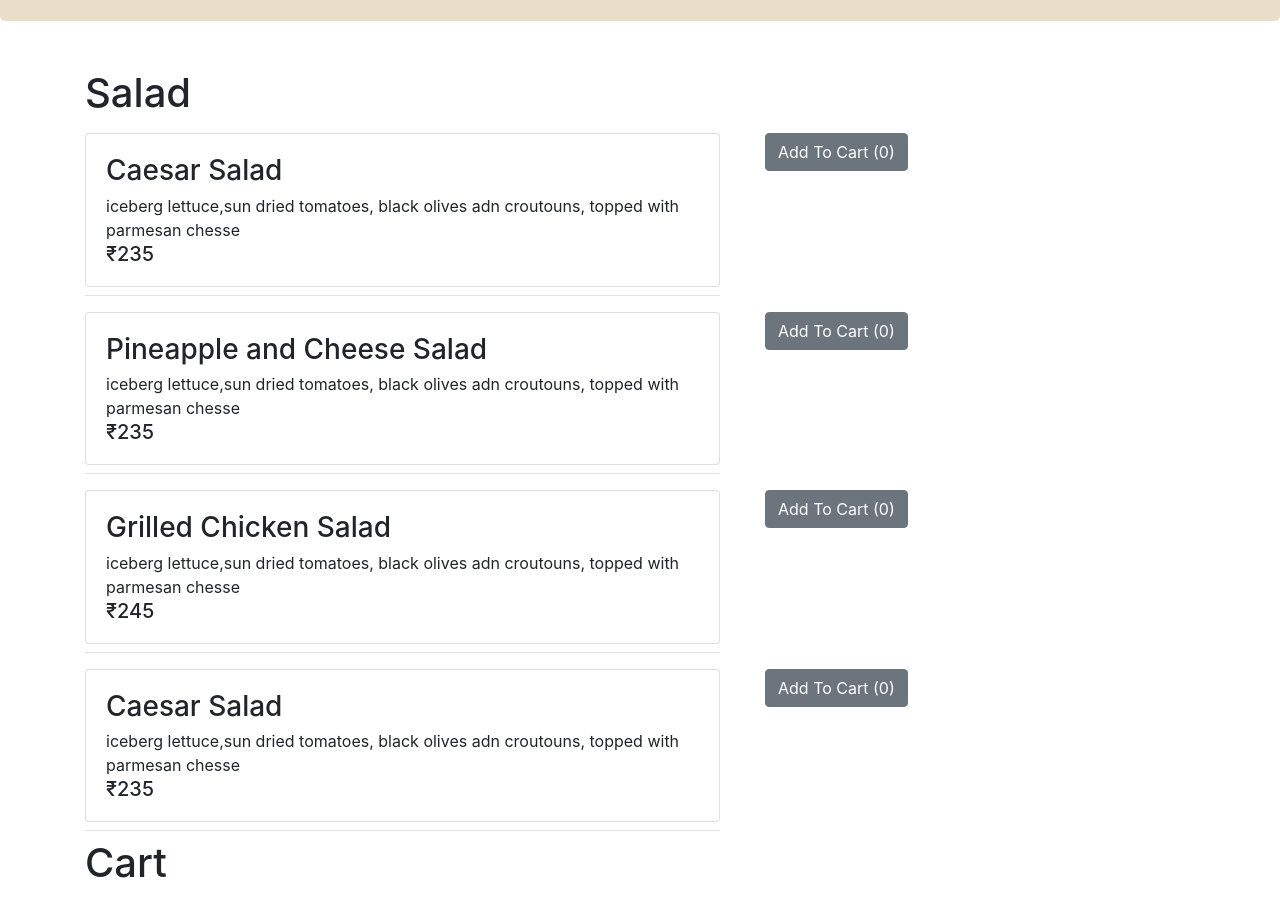
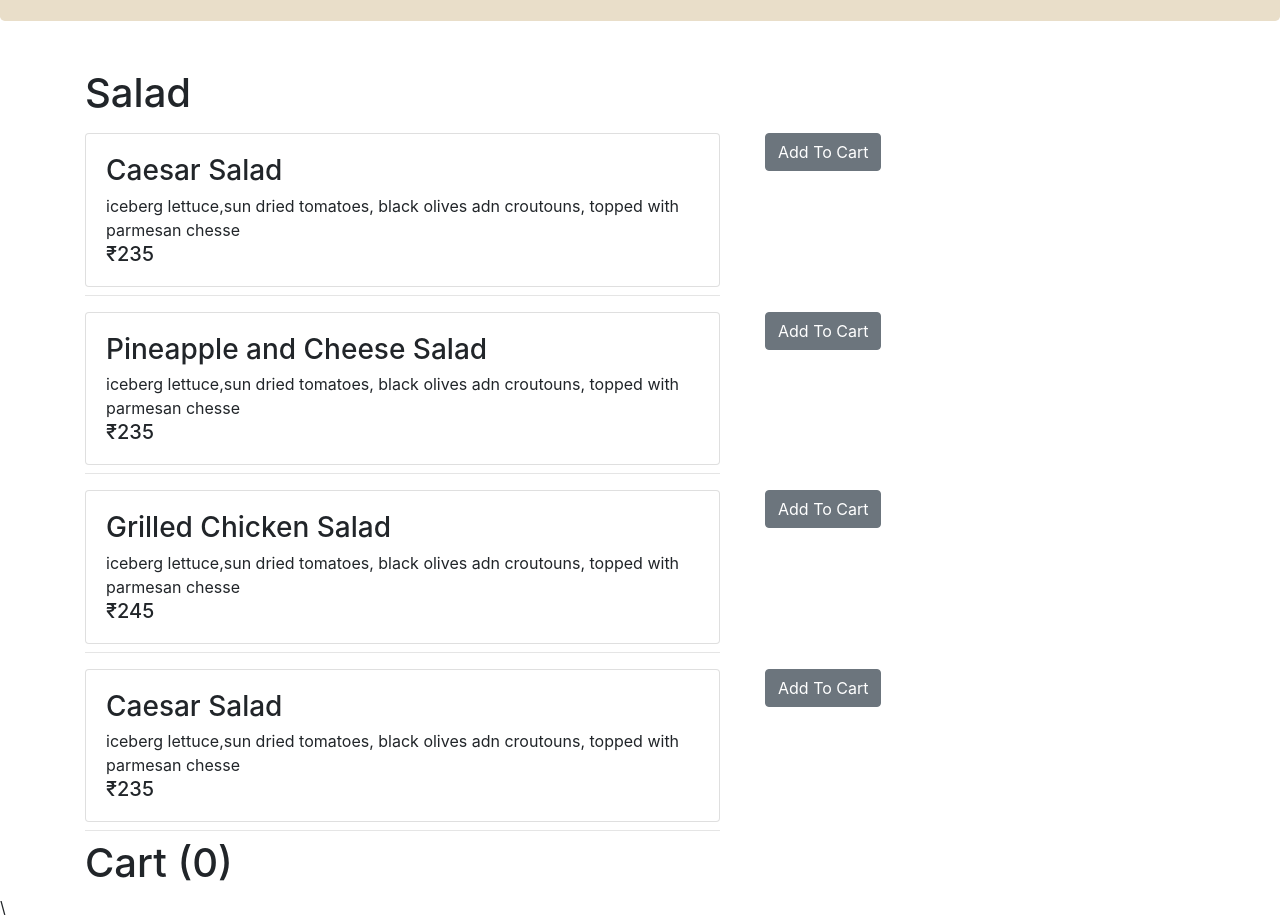
Before and after one commit to arul-ashri/FoodDelivery, a React (Create React App) app: page / in a window 1280 px wide. Shown: the part 400-1319 px from the top of the page. Before the commit the page ends 1295 px from the top, so only its background shows below. Built offline with nearby package versions, Linux system fonts and the light colour scheme.

Commit message:
cart comp. not showing

```diff
--- a/src/App.js
+++ b/src/App.js
@@ -3,7 +3,6 @@ import NavbarComponent from './Components/NavbarComponent';
 import Salad from './Components/SaladComponent';
 import './App.css';
 import SaladData from './Shared/SaladData';
-import CartComponent from './Components/CartComponent';
 
 
 
@@ -20,8 +19,7 @@ class App extends Component {
     return (
       <div>
       <NavbarComponent />
-      <Salad data={this.state.Salad} />
-      <CartComponent />
+      <Salad data={this.state.Salad} />\
       </div>
     )
   }
--- a/src/Components/AddOn.js
+++ b/src/Components/AddOn.js
@@ -8,14 +8,14 @@ function AddOn(data) {
     const [cart, setCart] = useState([]);
 
     const AddtoCart = (data) =>{
-       console.log('we are cart');
+       console.log('we cart');
         setCart([...cart,data]);
     }
 
     return (
         <div className="container">
 
-             <Button  onClick={() =>AddtoCart}> Add To Cart ({cart.length})</Button>
+             <Button  onClick={() =>AddtoCart(data)}> Add To Cart ({cart.length})</Button>
         </div>
     )
 }
--- a/src/Components/SaladComponent.js
+++ b/src/Components/SaladComponent.js
@@ -1,8 +1,26 @@
-import React from 'react';
-import AddOn from './AddOn';
-import { Card, CardTitle, CardBody, CardSubtitle, CardText } from 'reactstrap';
+import React,{ useState } from 'react'
+import { Card, CardTitle, CardBody, CardSubtitle, CardText, Button } from 'reactstrap';
 
 
+function Salad ({data}) {
+
+    const [cart, setCart] = useState([]);
+
+    function AddOn(data) {
+
+
+        const AddtoCart = (data) =>{
+           console.log({data});
+            setCart([...cart,data]);
+        }
+
+        return (
+            <div className="container">
+
+                 <Button  onClick={() =>AddtoCart(data)}> Add To Cart</Button>
+            </div>
+        )
+    }
 
     const SaladItem = ({ data }) => (
         <div className="row">
@@ -23,7 +41,26 @@ const SaladItem = ({ data }) => (
 
     );
 
-function Salad ({data}) {
+    const CartComponent = () => (
+        <div>
+        <h1>Cart ({cart.length})</h1>
+        <div>
+            {cart.map((data,idx) => (
+                <div className="mt-2 col-md-7" key={idx}>
+                    <Card>
+                    <CardBody>
+                        <CardTitle tag="h3">{data.name}</CardTitle>
+                        <CardSubtitle>{data.desc}</CardSubtitle>
+                        <CardText tag="h5">₹{data.price}</CardText>
+                    </CardBody>
+                    </Card>
+             </div>
+            ))}
+            </div>
+        </div>
+    );
+
+
     var SaladList = data.map(data =>{
         return(
             <SaladItem data={data} key={data.id} />
@@ -34,6 +71,7 @@ function Salad ({data}) {
         <div className="container mt-5 p-auto">
         <h1>Salad</h1>
         {SaladList}
+        <CartComponent/>
         </div>
     )
 };
```
Also changed, not shown: 1 other file (tests, documents, lock files or other folders). Lines whose indentation alone changed are shown as unchanged.
